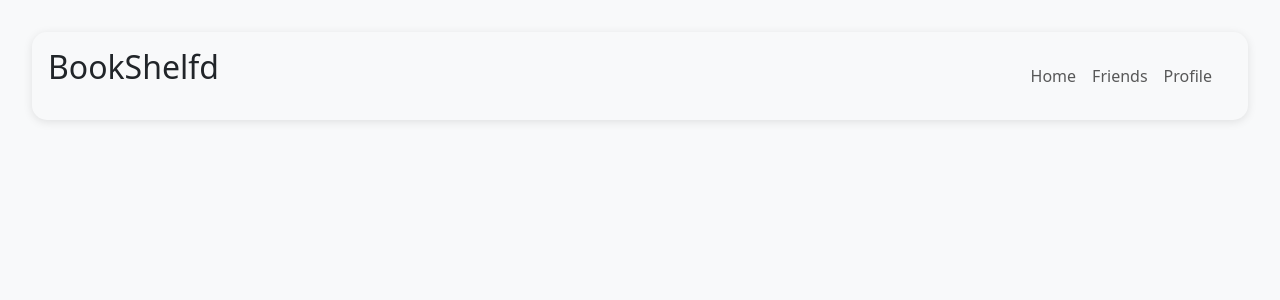
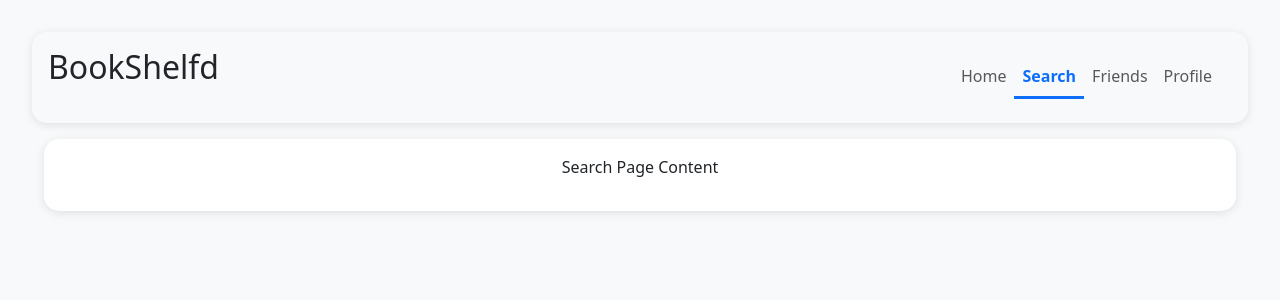
Before and after one commit to tomwalla917/BookShelfd, a React (Vite) app: page /#/search in a window 1280 px wide. Shown: the top 300 px of the page. Built offline with nearby package versions, Linux system fonts and the light colour scheme.

Commit message:
added search page

```diff
--- a/src/App.jsx
+++ b/src/App.jsx
@@ -4,6 +4,7 @@ import reactLogo from './assets/react.svg'
 import viteLogo from '/vite.svg'
 import './App.css'
 import Home from './pages/Home.jsx'
+import Search from './pages/Search.jsx'
 import Friends from './pages/Friends.jsx'
 import Profile from './pages/Profile.jsx'
 
@@ -33,6 +34,9 @@ function App() {
                       <NavLink className="nav-link" to="/">Home</NavLink>
                     </li>
                     <li className="nav-item">
+                      <NavLink className="nav-link" to="/search">Search</NavLink>
+                    </li>
+                    <li className="nav-item">
                       <NavLink className="nav-link" to="/portfolio">Friends</NavLink>
                     </li>
                     <li className="nav-item">
@@ -47,6 +51,7 @@ function App() {
 
         <Routes>
           <Route path="/" element={<Home />} />
+          <Route path="/search" element={<Search />} />
           <Route path="/portfolio" element={<Friends />} />
           <Route path="/contact" element={<Profile />} />
         </Routes>
--- /dev/null
+++ b/src/pages/Search.jsx
@@ -0,0 +1,30 @@
+import { Link } from 'react-router-dom'
+
+
+function Search() {
+    return (
+
+        <div className="page">
+
+            <div className="page-content">
+                <div className="container-fluid">
+                    <div class="row mt-3">
+                        <div class="col-md-12">
+                            <div className="boxHome">
+
+                                <p>Search Page Content</p>
+
+
+                            </div>
+                        </div>
+
+
+                    </div>
+                </div>
+            </div>
+        </div>
+
+    )
+}
+
+export default Search
```
Also changed, not shown: 1 other file (tests, documents, lock files or other folders).
